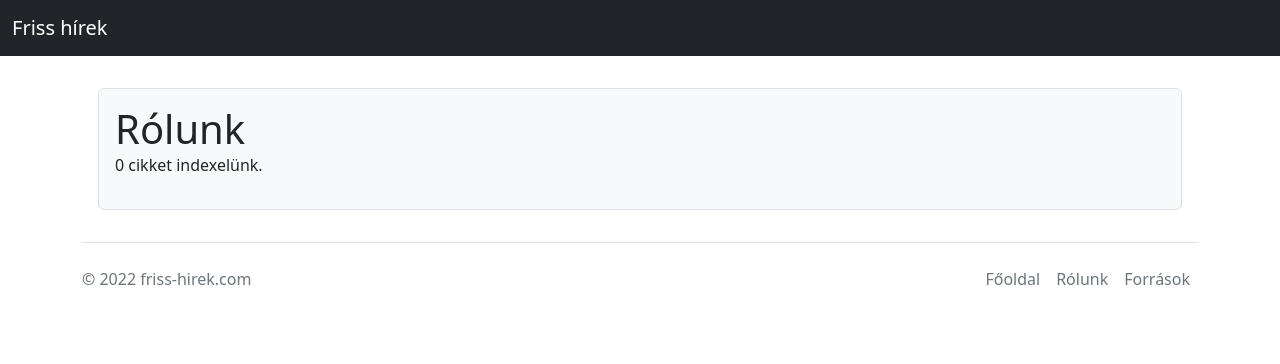
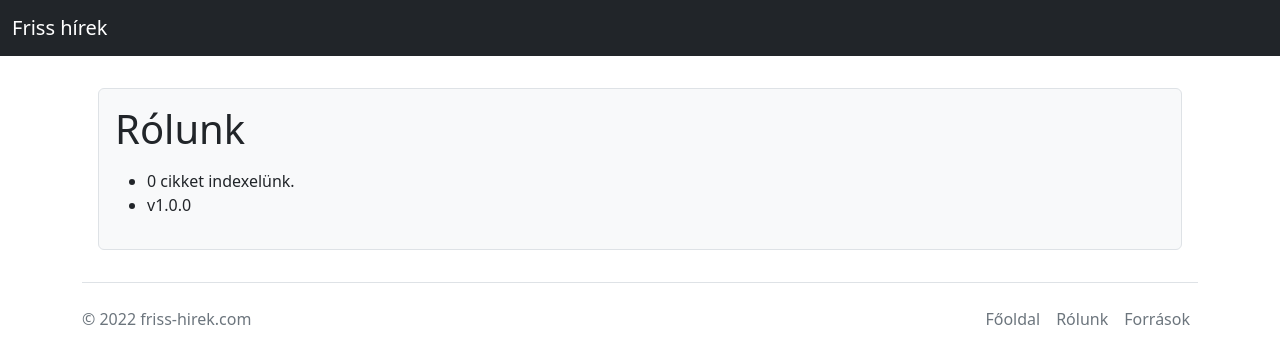
Before and after one commit to frkandris/news-something, a Next.js app: page /about in a window 1280 px wide. Shown: the top 364 px of the page. Built offline with nearby package versions, Linux system fonts and the light colour scheme; no server answers; the database is empty.

Commit message:
adding version
adding version

```diff
--- a/package.json
+++ b/package.json
@@ -1,5 +1,11 @@
 {
+  "name": "news-something",
+  "version": "1.0.0",
   "private": true,
+  "repository": {
+    "type": "git",
+    "url": "https://github.com/frkandris/news-something"
+  },
   "scripts": {
     "dev": "next dev | npx pino-pretty",
     "build": "next build",
--- a/pages/about.js
+++ b/pages/about.js
@@ -2,7 +2,7 @@ import Head from 'next/head'
 import dbConnect from '../lib/dbConnect'
 import FeedItem from '../models/FeedItem'
 
-const AboutPage = ({ articleCount }) => {
+const AboutPage = ({ articleCount, version }) => {
     return (
         <>
             <Head>
@@ -13,8 +13,11 @@ const AboutPage = ({ articleCount }) => {
             <div className="container">
                 <div className="row align-items-start m-2">
                     <div className="col border p-3 m-2 rounded bg-light">
-                        <h1 className="mb-0">Rólunk</h1>
-                        <p>{articleCount} cikket indexelünk.</p>
+                        <h1 className="mb-3">Rólunk</h1>
+                        <ul>
+                            <li>{articleCount} cikket indexelünk.</li>
+                            <li>v{version}</li>
+                        </ul>
                     </div>
                 </div>
             </div>
@@ -22,12 +25,17 @@ const AboutPage = ({ articleCount }) => {
     )
 }
 
-export async function getServerSideProps({ params }) {
+export async function getStaticProps({ }) {
     await dbConnect()
-
-    // count the number of feedItems in the database
-    let articleCount = await FeedItem.countDocuments()
-    return { props: { articleCount: articleCount } }
+    const version = require('../package.json').version
+    const articleCount = await FeedItem.countDocuments()
+    return {
+        props: {
+            articleCount: articleCount,
+            version: version
+        },
+        revalidate: 60
+    }
 }
 
 export default AboutPage
```
